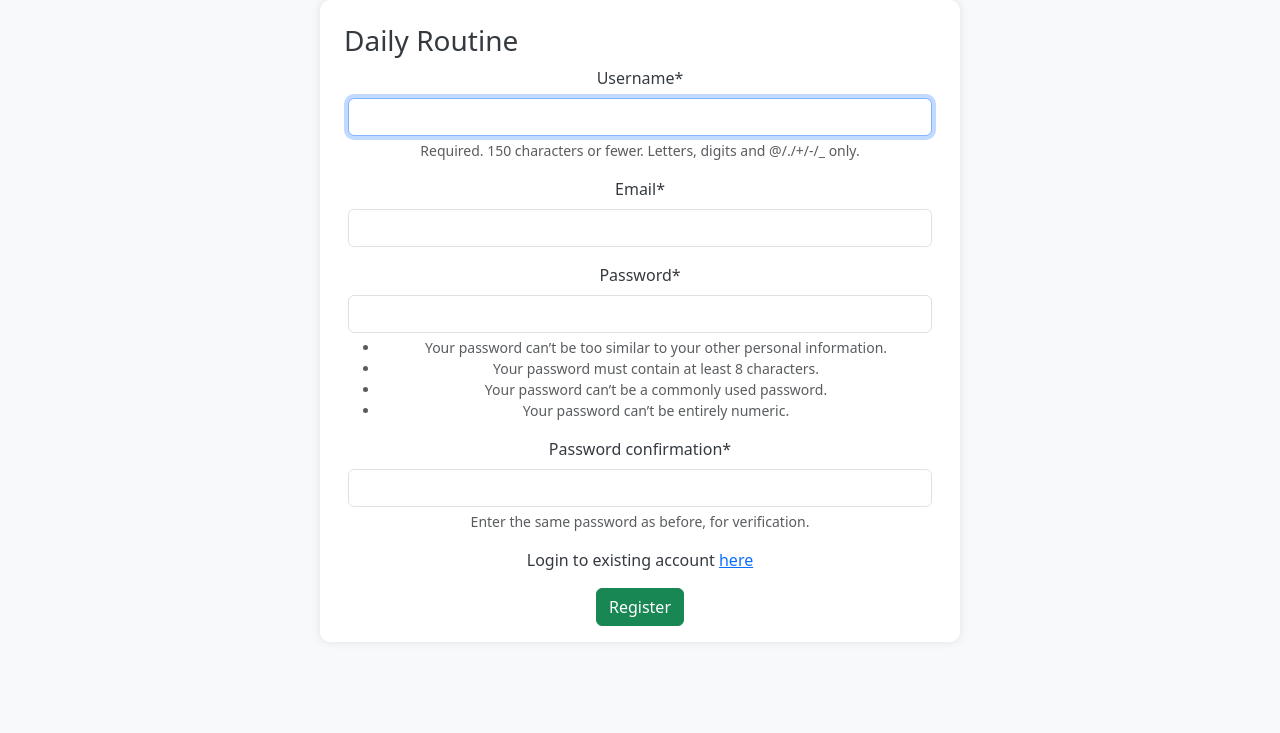
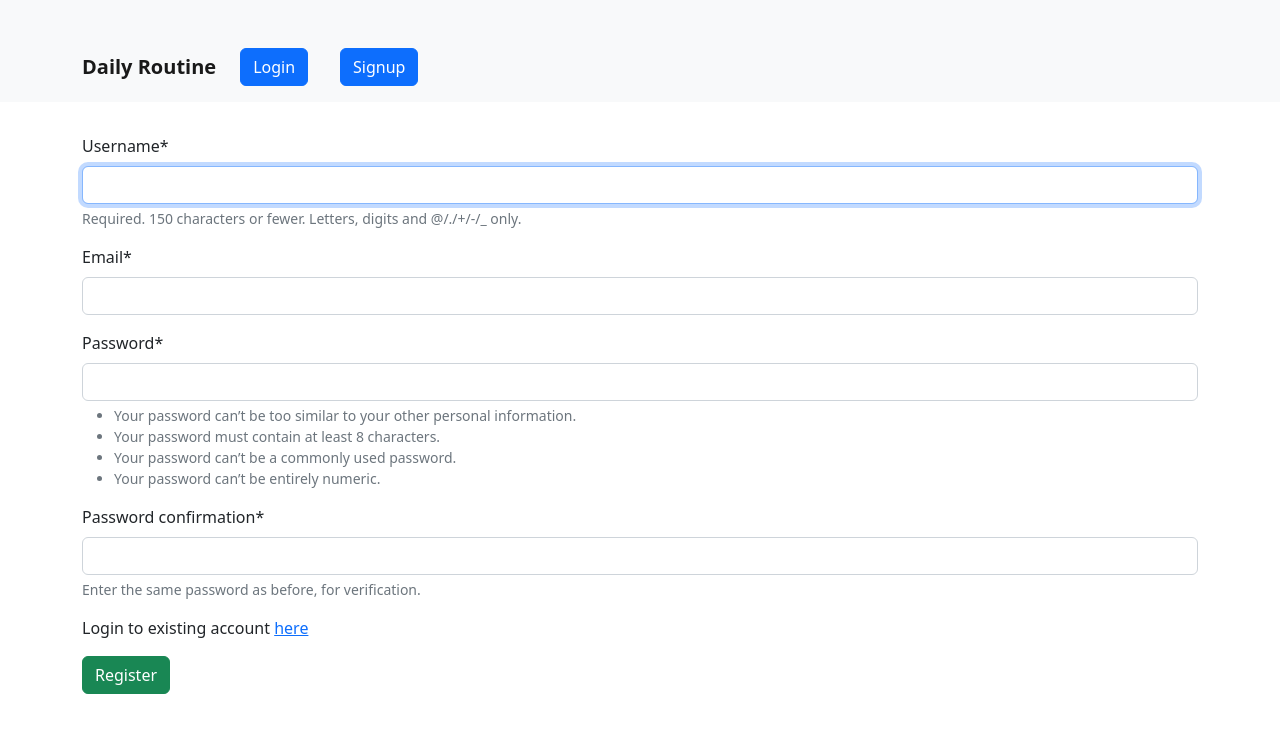
Before and after one commit to MonoSetton/DailyRoutine, a Django app: page /signup in a window 1280 px wide. Shown: the top 733 px of the page. Run offline with Django 4.2, Linux system fonts and the light colour scheme; some libraries are stand-ins or nearby versions.

Commit message:
Fixed html for smaller devices

```diff
--- a/dailyroutine-project/dailyroutine/templates/base.html
+++ b/dailyroutine-project/dailyroutine/templates/base.html
@@ -1,58 +1,81 @@
-<!doctype html>
-<html lang="en" class="h-100">
+<!DOCTYPE html>
+<html lang="en">
 <head>
+    {% load static %}
     <meta charset="utf-8">
     <meta name="viewport" content="width=device-width, initial-scale=1">
     <meta name="description" content="">
     <meta name="author" content="Mark Otto, Jacob Thornton, and Bootstrap contributors">
-  <meta name="generator" content="Hugo 0.84.0">
+    <meta name="generator" content="Hugo 0.98.0">
     <title>{% block title %}Base{% endblock %}</title>
 
-  <!-- Bootstrap core CSS -->
-  <link href="https://cdn.jsdelivr.net/npm/bootstrap@5.3.0-alpha3/dist/css/bootstrap.min.css" rel="stylesheet" integrity="sha384-KK94CHFLLe+nY2dmCWGMq91rCGa5gtU4mk92HdvYe+M/SXH301p5ILy+dN9+nJOZ" crossorigin="anonymous">
+    <link rel="canonical" href="https://getbootstrap.com/docs/5.2/examples/album/">
+    <link href="{% static 'open-iconic/font/css/open-iconic-bootstrap.css' %}" rel="stylesheet">
+    <link href="https://cdn.jsdelivr.net/npm/bootstrap@5.2.0-beta1/dist/css/bootstrap.min.css" rel="stylesheet" integrity="sha384-0evHe/X+R7YkIZDRvuzKMRqM+OrBnVFBL6DOitfPri4tjfHxaWutUpFmBp4vmVor" crossorigin="anonymous">
+
+    <!-- Favicons -->
+    <link rel="apple-touch-icon" href="/docs/5.2/assets/img/favicons/apple-touch-icon.png" sizes="180x180">
+    <link rel="icon" href="/docs/5.2/assets/img/favicons/favicon-32x32.png" sizes="32x32" type="image/png">
+    <link rel="icon" href="/docs/5.2/assets/img/favicons/favicon-16x16.png" sizes="16x16" type="image/png">
+    <link rel="manifest" href="/docs/5.2/assets/img/favicons/manifest.json">
+    <link rel="mask-icon" href="/docs/5.2/assets/img/favicons/safari-pinned-tab.svg" color="#712cf9">
+    <meta name="theme-color" content="#712cf9">
 
     <style>
-    body {
-      background-color: #f8f9fa;
-      color: #343a40;
+        .navbar-brand {
+            font-weight: bold;
         }
-    .cover-container {
-      background-color: #ffffff;
-      border-radius: 10px;
-      box-shadow: 0px 0px 10px rgba(0, 0, 0, 0.1);
+
+        .navbar-text {
+            margin-left: 1rem;
         }
-    .btn-primary {
-      background-color: #dc3545;
-      border-color: #dc3545;
+
+        .navbar-nav .nav-link {
+            margin-right: 1rem;
         }
-    .btn-primary:hover {
-      background-color: #c82333;
-      border-color: #bd2130;
-    }
-    .nav-link {
-      color: #dc3545;
-    }
-    .nav-link:hover {
-      color: #bd2130;
+
+        .container {
+            margin-top: 2rem;
         }
     </style>
 </head>
-<body class="d-flex text-center">
+<body>
 
-<div class="cover-container d-flex w-50 h-100 p-3 mx-auto flex-column">
-  <header class="mb-auto p-2">
-    <div>
-      <h3 class="float-md-start mb-0">Daily Routine</h3>
-        <nav class="nav nav-masthead justify-content-center float-md-end">
+<header>
+    <nav class="navbar navbar-expand-lg bg-light">
+        <div class="container">
+            <a class="navbar-brand" href="{% url 'home' %}">Daily Routine</a>
             {% if user.is_authenticated %}
-            <a class="nav-link active" aria-current="page" href="{% url 'create_task' %}"><button class="btn btn-primary">Add Task</button></a>
-            <a class="nav-link active" aria-current="page" href="{% url 'reset_task_completion' %}"><button class="btn btn-primary">Reset Tasks</button></a>
+                <span class="navbar-text">| Logged in as {{ user.username }} |</span>
+            {% endif %}
+            <button class="navbar-toggler" type="button" data-bs-toggle="collapse" data-bs-target="#navbarNav"
+                    aria-controls="navbarNav" aria-expanded="false" aria-label="Toggle navigation">
+                <span class="navbar-toggler-icon"></span>
+            </button>
+            <div class="collapse navbar-collapse" id="navbarNav">
+                <ul class="navbar-nav">
+                    {% if user.is_authenticated %}
                         <li class="nav-item">
-              <a class="nav-link" aria-current="page" href="/logout"><button class="btn btn-primary">Logout</button></a>
+                            <a class="nav-link" aria-current="page" href="{% url 'create_task' %}"><button class="btn btn-primary">Add Task</button></a>
+                        </li>
+                        <li class="nav-item">
+                            <a class="nav-link" aria-current="page" href="{% url 'reset_task_completion' %}"><button class="btn btn-primary">Reset Tasks</button></a>
+                        </li>
+                        <li class="nav-item">
+                            <a class="nav-link" aria-current="page" href="/logout"><button class="btn btn-primary">Login</button></a>
+                        </li>
+                    {% else %}
+                        <li class="nav-item">
+                            <a class="nav-link" aria-current="page" href="{% url 'login' %}"><button class="btn btn-primary">Login</button></a>
+                        </li>
+                        <li class="nav-item">
+                            <a class="nav-link" href="{% url 'signup' %}"><button class="btn btn-primary">Signup</button></a>
                         </li>
                     {% endif %}
+                </ul>
+            </div>
+        </div>
     </nav>
-    </div>
 </header>
 
 <div class="container">
@@ -60,7 +83,9 @@
     {% endblock %}
 </div>
 
-</div>
-
+<!-- JavaScript Bundle with Popper -->
+<script src="https://cdn.jsdelivr.net/npm/bootstrap@5.2.0-beta1/dist/js/bootstrap.bundle.min.js"
+        integrity="sha384-pprn3073KE6tl6bjs2QrFaJGz5/SUsLqktiwsUTF55Jfv3qYSDhgCecCxMW52nD2"
+        crossorigin="anonymous"></script>
 </body>
 </html>
```
Lines whose indentation alone changed are shown as unchanged.
